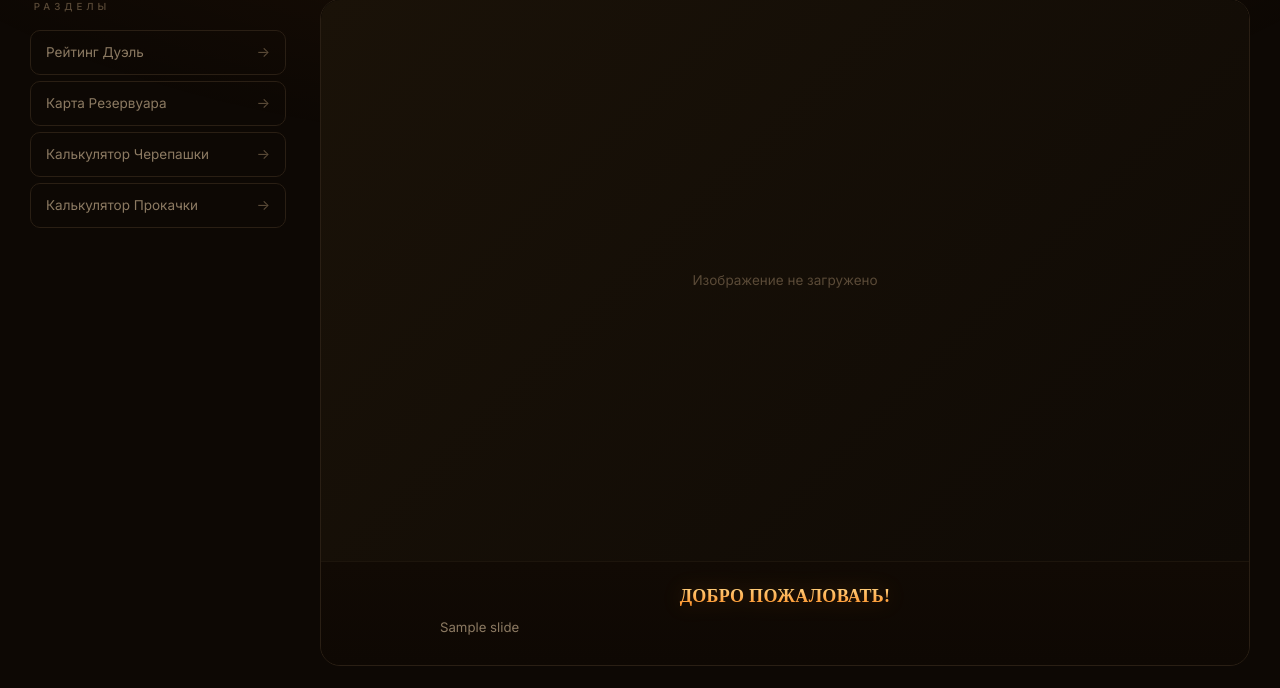
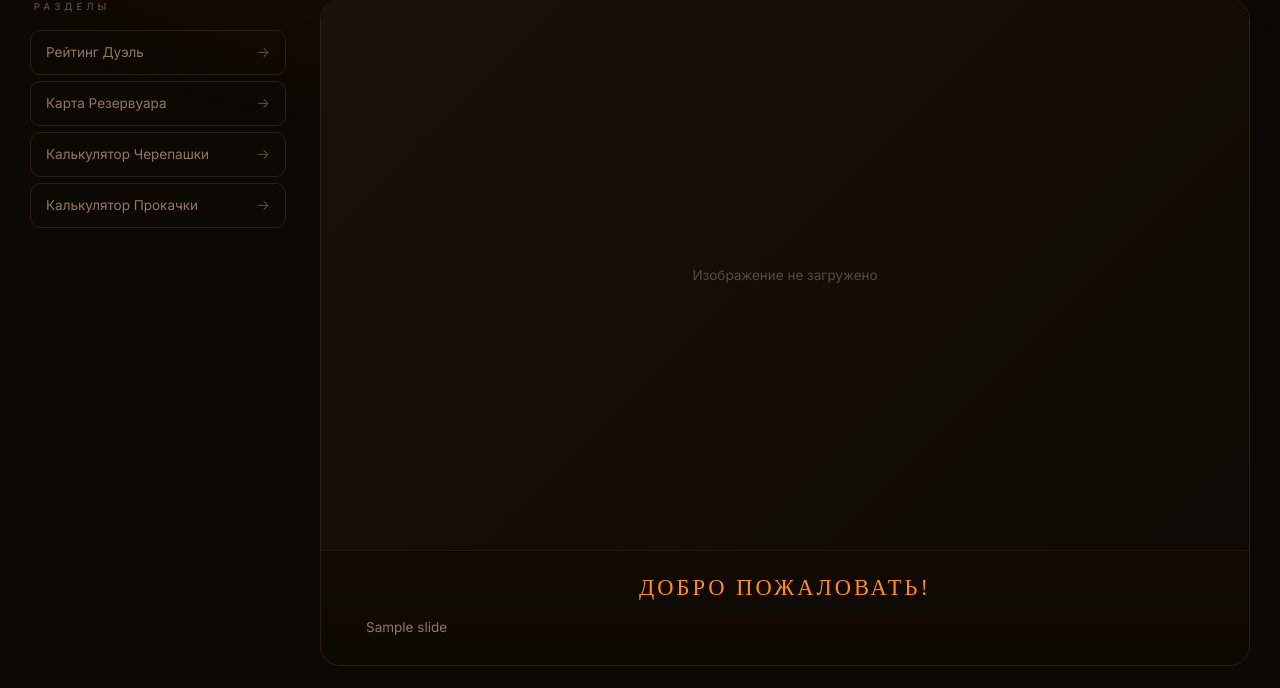
Before and after one commit to paradigmaafk-boop/e-hell, a Flask app: template templates/index.html in a window 1280 px wide. Shown: the part 112-800 px from the top of the page. Run offline with Flask 3, Linux system fonts and the light colour scheme; the template is opened without the code that fills it: most values are stand-ins (such as "Sample title", 1, 10 or a date in 2020); some libraries are stand-ins or nearby versions; some web fonts are replaced.

Commit message:
Update index.html

```diff
--- a/templates/index.html
+++ b/templates/index.html
@@ -181,37 +181,6 @@
             border-radius: 4px;
             box-shadow: 0 0 10px rgba(255, 138, 31, 0.6);
         }
-        .carousel-caption {
-            flex: 0 0 auto;
-            padding: 1.5rem 2rem 1.75rem;
-            text-align: center;
-            background: linear-gradient(180deg, #110a04, #0e0803);
-            border-top: 1px solid var(--line-soft);
-        }
-        .caption-title {
-            font-size: 1.2rem;
-            font-weight: 700;
-            margin-bottom: 0.6rem;
-            letter-spacing: 0.3px;
-            line-height: 1.3;
-            background: linear-gradient(180deg, #ffd98a 0%, #ff8a1f 100%);
-            -webkit-background-clip: text;
-            background-clip: text;
-            color: transparent;
-            -webkit-text-fill-color: transparent;
-            filter: drop-shadow(0 0 10px rgba(255, 138, 31, 0.2));
-        }
-        .caption-text {
-            font-size: 0.88rem;
-            color: var(--muted);
-            line-height: 1.6;
-            max-width: 720px;
-            margin: 0 auto;
-            display: -webkit-box;
-            -webkit-line-clamp: 2;
-            -webkit-box-orient: vertical;
-            overflow: hidden;
-        }
         .empty-carousel {
             display: flex;
             flex-direction: column;
@@ -243,7 +212,6 @@
             to { opacity: 1; transform: translate(-50%, 0); }
         }
         body.light-theme .carousel { background: #fffbf2; }
-        body.light-theme .carousel-caption { background: linear-gradient(180deg, #fffbf2, #fdf7ec); }
         body.light-theme .flash-top { background: rgba(255, 251, 242, 0.95); }
 
         @media (max-width: 900px) and (orientation: landscape) {
```
